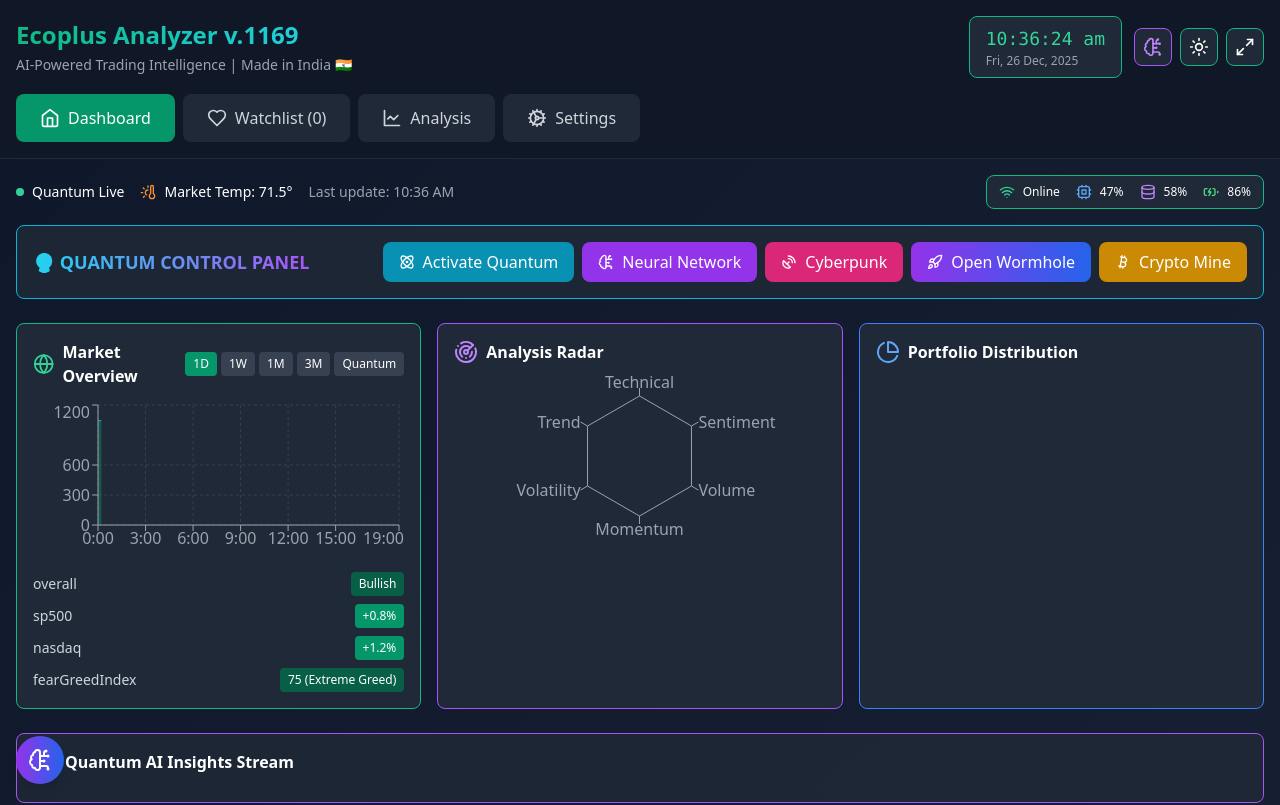
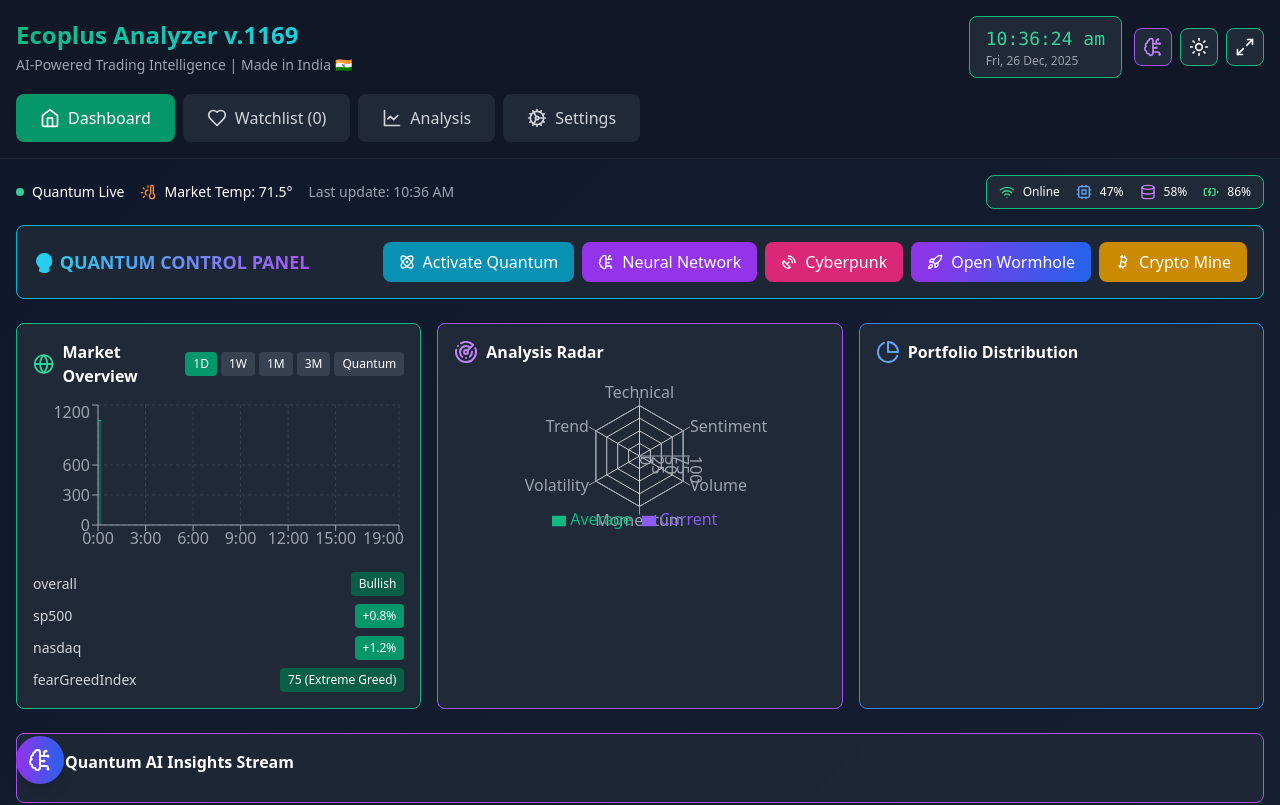
Before and after one commit to paragla21-bit/ecoplus, a React (Vite) app: page / in a window 1280 px wide. Shown: the top 805 px of the page. Built offline with nearby package versions, Linux system fonts and the light colour scheme.

Commit message:
Add recharts dependency

```diff
--- a/src/App.jsx
+++ b/src/App.jsx
@@ -877,12 +877,12 @@ const App = () => {
                 <PolarGrid />
                 <PolarAngleAxis dataKey="subject" stroke={darkMode ? "#9ca3af" : "#6b7280"} />
                 <PolarRadiusAxis stroke={darkMode ? "#9ca3af" : "#6b7280"} />
-
-
-                <Legend />
+                <RechartsRadar name="Current" dataKey="A" stroke="#8b5cf6" fill="#8b5cf6" fillOpacity={0.3} />
+                <RechartsRadar name="Average" dataKey="B" stroke="#10b981" fill="#10b981" fillOpacity={0.3} />
+git add .
+git commit -m "Add recharts dependency"
+git push                <Legend />
               </RadarChart>
-              <RechartsRadar name="Current" dataKey="A" stroke="#8b5cf6" fill="#8b5cf6" fillOpacity={0.3} />
-                <RechartsRadar name="Average" dataKey="B" stroke="#10b981" fill="#10b981" fillOpacity={0.3} />
             </ResponsiveContainer>
           </div>
         </div>
```
